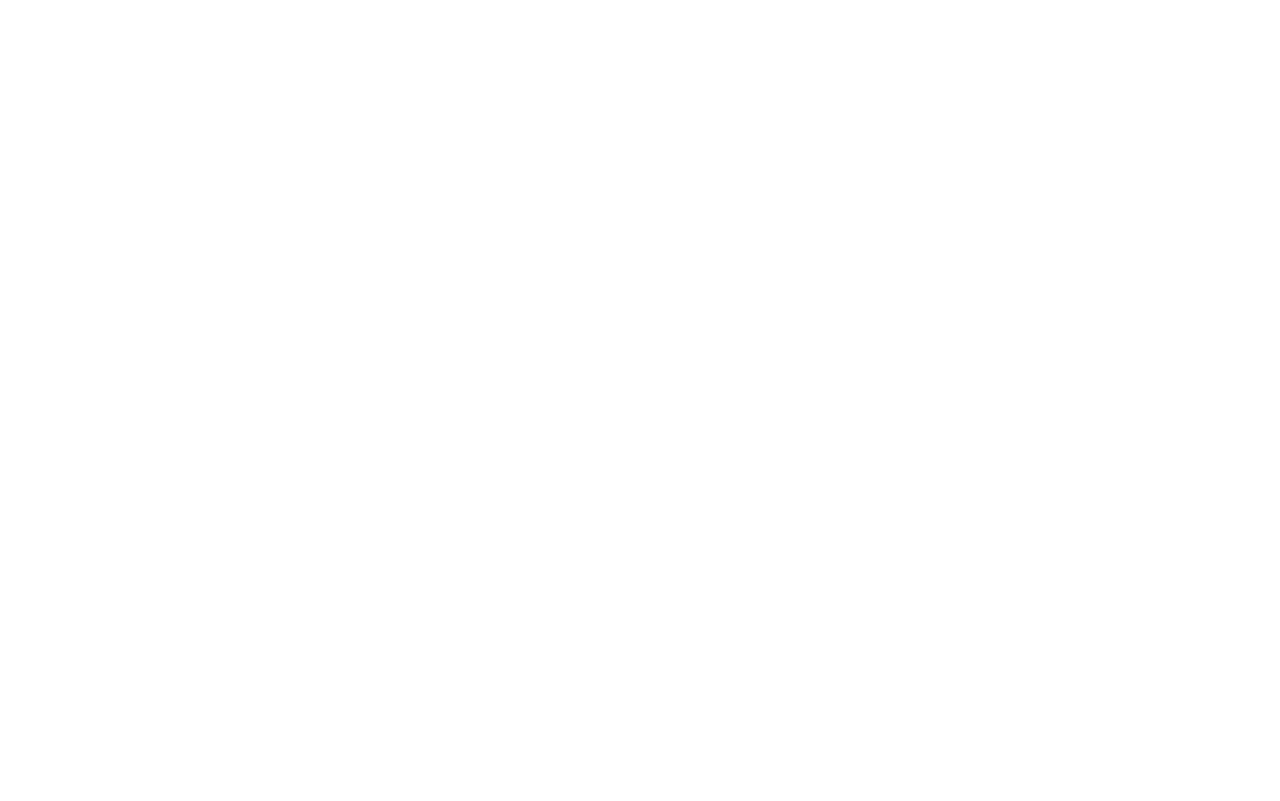
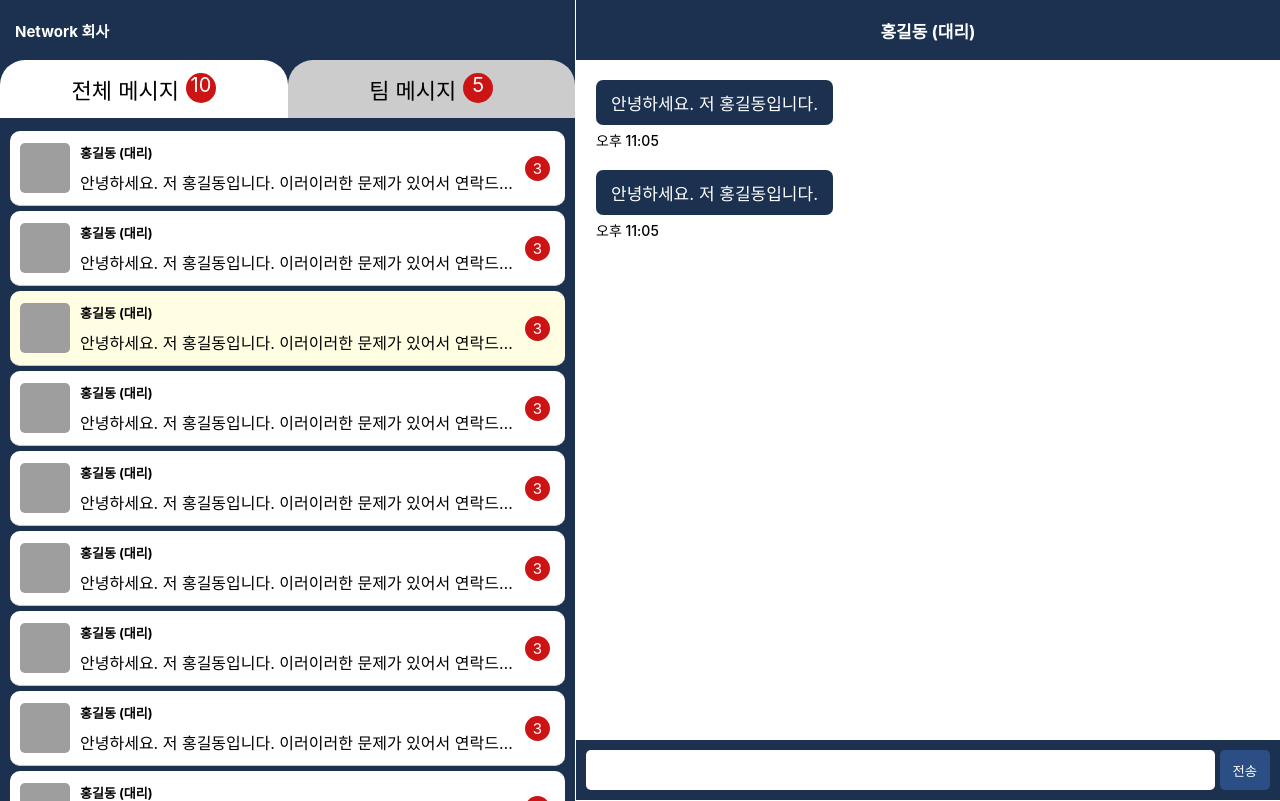
Before and after one commit to KimYuKyung16/workplace-communication-system, a React (Create React App) app: page /chat in a window 1280 px wide. Before the commit this address had no page. Built offline with nearby package versions, Linux system fonts and the light colour scheme; grey boxes are pictures that could not be loaded.

Commit message:
feat: 채팅 페이지 제작

```diff
--- a/src/App.tsx
+++ b/src/App.tsx
@@ -6,7 +6,9 @@
 import Login from "./pages/Login"; // 로그인 페이지
 import Main from "./pages/Main"; // 메인 페이지
 import Mypage from "./pages/Mypage"; // 내 정보
-import MypageEdit from "./pages/MypageEdit" // 내 정보 수정
+import MypageEdit from "./pages/MypageEdit"; // 내 정보 수정
+import AddLate from "./pages/AddLate"; // 내 정보 수정
+import Chat from "./pages/Chat"; // 내 정보 수정
 
 function App() {
   return (
@@ -18,6 +20,8 @@
           <Route path="/main" element={<Main />}></Route>
           <Route path="/my" element={<Mypage />}></Route>
           <Route path="/my/edit" element={<MypageEdit />}></Route>
+          <Route path="/my/late" element={<AddLate />}></Route>
+          <Route path="/chat" element={<Chat />}></Route>
         </Routes>
       </Router>
     </>
--- /dev/null
+++ b/src/components/Chat/chatMessage.tsx
@@ -0,0 +1,87 @@
+import React from "react";
+import { styled } from "styled-components";
+
+interface ChatMessageProps {
+  color: string;
+}
+
+function ChatMessage({ color = "#ffffff" }: ChatMessageProps) {
+  return (
+    <ChatMessageLayout color={color}>
+      <Profile src="/강아지.jpg" alt="직원 프로필" />
+      <Message>
+        <Name>홍길동 (대리)</Name>
+        <Content>
+          안녕하세요. 저 홍길동입니다. 이러이러한 문제가 있어서 연락드립니다.
+        </Content>
+      </Message>
+      <State>
+        <p>3</p>
+      </State>
+    </ChatMessageLayout>
+  );
+}
+
+const ChatMessageLayout = styled.div`
+  display: flex;
+  align-items: center;
+  background-color: ${(props) => props.color};
+  height: 75px;
+  border-bottom: 1px solid #c6c6c6;
+  padding: 10px 10px;
+  position: relative;
+  cursor: pointer;
+  margin-bottom: 5px;
+  border-radius: 10px;
+  position: relative;
+  gap: 10px;
+  width: 100%;
+`;
+
+const Profile = styled.img`
+  width: 50px;
+  height: 50px;
+  border-radius: 5px;
+`;
+
+const Message = styled.div`
+  display: flex;
+  flex-direction: column;
+  gap: 8px;
+  width: calc(100% - 90px);
+`;
+
+const Name = styled.p`
+  font-size: 1.3em;
+  overflow: hidden;
+  text-overflow: ellipsis;
+  white-space: nowrap;
+  font-weight: bold;
+`;
+
+const Content = styled.p`
+  font-size: 1.6em;
+  overflow: hidden;
+  text-overflow: ellipsis;
+  white-space: nowrap;
+`;
+
+const State = styled.div`
+  display: flex;
+  justify-content: center;
+  align-items: center;
+  background-color: #cc1414;
+  width: 25px;
+  height: 25px;
+  border-radius: 100%;
+  position: absolute;
+  right: 15px;
+  position: absolute;
+
+  & > p {
+    color: #ffffff;
+    font-size: 1.5em;
+  }
+`;
+
+export default ChatMessage;
--- /dev/null
+++ b/src/components/Chat/message.tsx
@@ -0,0 +1,48 @@
+import React from "react";
+import { styled } from "styled-components";
+
+interface ChatMessageProps {
+  color: string;
+  reversed?: boolean;
+}
+
+function _Message({ color = "#1C3150", reversed = false }: ChatMessageProps) {
+  return (
+    <MessageLayout color={color} reversed={reversed}>
+      <Message>
+        <Content>안녕하세요. 저 홍길동입니다.</Content>
+        <Date>오후 11:05</Date>
+      </Message>
+    </MessageLayout>
+  );
+}
+
+const MessageLayout = styled.div<{ reversed: boolean }>`
+  display: flex;
+  justify-content: ${(props) => (props.reversed ? "flex-end" : "flex-start")};
+  width: 100%;
+  height: auto;
+  padding-bottom: 20px;
+`;
+
+const Message = styled.div`
+  justify-self: flex-end;
+  max-width: 70%;
+`;
+
+const Content = styled.p`
+  background-color: #1c3150;
+  padding: 10px 15px;
+  color: #ffffff;
+  border-radius: 7px;
+  font-size: 1.7rem;
+  width: auto;
+`;
+
+const Date = styled.p`
+  font-size: 1.4rem;
+  padding-top: 5px;
+  font-weight: 500;
+`;
+
+export default _Message;
--- /dev/null
+++ b/src/pages/Chat.tsx
@@ -0,0 +1,189 @@
+import React, { useState } from "react";
+import { styled } from "styled-components";
+import Header from "../components/common/header";
+import ChatMessage from "../components/Chat/chatMessage";
+import Message from "../components/Chat/message";
+
+function Chat() {
+  const [type, setType] = useState("total"); // 'total' or 'team'
+  const [choiceMessage, setChoiceMessage] = useState<number | null>(2);
+
+  return (
+    <ChatLayout>
+      <ChatList>
+        <Header profile={false} />
+        <ChatListType>
+          <Type
+            onClick={() => setType("total")}
+            color={type === "total" ? "#ffffff" : "#cccccc"}
+          >
+            <TotalChat color={type === "total" ? "#ffffff" : "#cccccc"}>
+              전체 메시지
+            </TotalChat>
+            <p>10</p>
+          </Type>
+          <Type
+            onClick={() => setType("team")}
+            color={type === "team" ? "#ffffff" : "#cccccc"}
+          >
+            <TeamChat color={type === "team" ? "#ffffff" : "#cccccc"}>
+              팀 메시지
+            </TeamChat>
+            <p>5</p>
+          </Type>
+        </ChatListType>
+        <List>
+          {new Array(10).fill(0).map((x, index) => {
+            return (
+              <ChatMessage
+                color={choiceMessage === index ? "#FFFEE3" : "#ffffff"}
+              />
+            );
+          })}
+        </List>
+      </ChatList>
+
+      <MessageList>
+        <header>홍길동 (대리)</header>
+        <List2>
+          {new Array(2).fill(0).map((x, index) => {
+            return (
+              <Message
+                color={choiceMessage === index ? "#FFFEE3" : "#ffffff"}
+              />
+            );
+          })}
+        </List2>
+        <MessageSend>
+          <input type="text" />
+          <button>전송</button>
+        </MessageSend>
+      </MessageList>
+    </ChatLayout>
+  );
+}
+
+const ChatLayout = styled.div`
+  display: flex;
+  flex-direction: row;
+  width: 100%;
+  height: 100vh;
+  background-color: #1c3150;
+`;
+
+const ChatList = styled.aside`
+  width: 45%;
+  border-right: 1px solid #ffffff;
+  height: 100%;
+  background-color: #1c3150;
+`;
+
+const ChatListType = styled.div`
+  display: flex;
+  flex-direction: row;
+  width: 100%;
+  background-color: #1c3150;
+  border-bottom: 3px solid #1c3150;
+`;
+
+const Type = styled.div`
+  display: flex;
+  width: 50%;
+  justify-content: center;
+  background-color: ${(props) => props.color};
+  border-radius: 25px 25px 0 0;
+  overflow: hidden;
+  padding: 13px 0;
+  gap: 7px;
+  cursor: pointer;
+
+  & > p {
+    background-color: #cc1414;
+    color: #ffffff;
+    font-size: 2rem;
+    width: 30px;
+    height: 30px;
+    vertical-align: middle;
+    text-align: center;
+    border-radius: 100px;
+  }
+`;
+
+const TotalChat = styled.button`
+  font-size: 2.2rem;
+  background-color: ${(props) => props.color};
+  white-space: nowrap;
+  cursor: pointer;
+`;
+
+const TeamChat = styled.button`
+  font-size: 2.2rem;
+  background-color: ${(props) => props.color};
+  white-space: nowrap;
+  cursor: pointer;
+`;
+
+const List = styled.div`
+  background-color: #1c3150;
+  padding: 10px;
+  width: 100%;
+  height: calc(100% - 120px);
+  overflow-y: auto;
+`;
+
+const MessageList = styled.main`
+  width: 55%;
+  background-color: #ffffff;
+  position: relative;
+
+  & > header {
+    display: flex;
+    justify-content: center;
+    align-items: center;
+    height: 60px;
+    background-color: #1c3150;
+    color: #ffffff;
+    font-weight: bold;
+    font-size: 1.7rem;
+  }
+`;
+
+const List2 = styled.div`
+  padding: 20px;
+  background-color: #ffffff;
+  height: calc(100% - 60px);
+  overflow-y: auto;
+`;
+
+const MessageSend = styled.div`
+  display: flex;
+  flex-direction: row;
+  align-items: center;
+  position: absolute;
+  bottom: 0;
+  background-color: #1c3150;
+  width: 100%;
+  height: 60px;
+  padding: 10px;
+  gap: 5px;
+
+  & > input {
+    width: 100%;
+    height: 100%;
+    border-radius: 5px;
+    padding: 5px 10px;
+    font-size: 1.7rem;
+  }
+
+  & > button {
+    width: 55px;
+    height: 40px;
+    white-space: nowrap;
+    background-color: #2b4f85;
+    border-radius: 5px;
+    color: #ffffff;
+    cursor: pointer;
+  }
+`;
+
+export default Chat;
```
